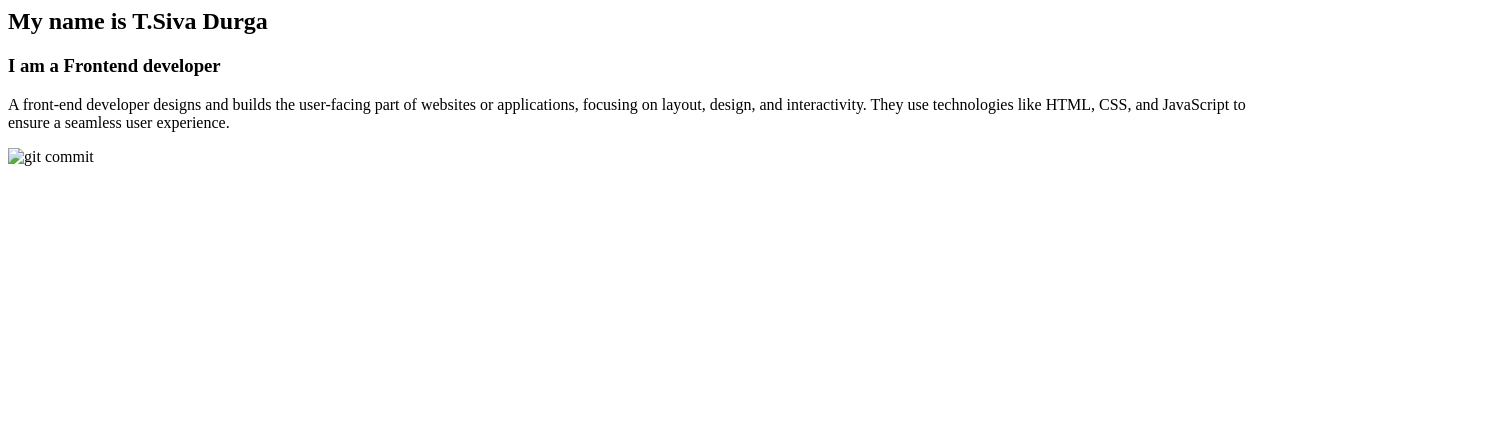
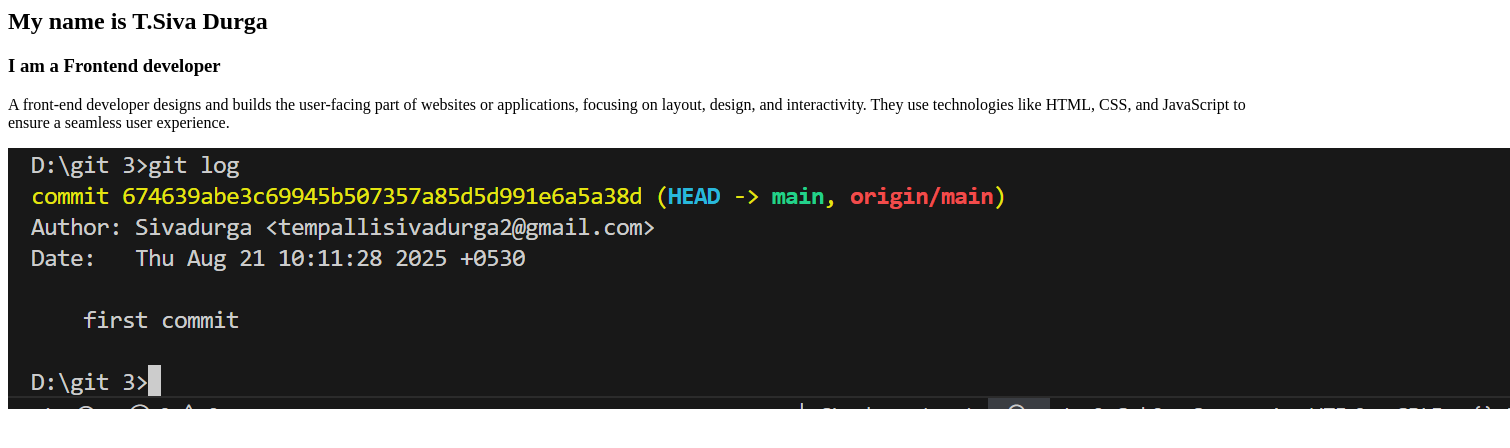
Before and after one commit to Siva-durga-30166/git123, a plain HTML site: page index.html in a window 1280 px wide. Shown: the whole page, 1510 px wide, since content can reach past the window. Drawn offline with Linux system fonts and the light colour scheme.

Commit message:
second commit

```diff
--- a/index.html
+++ b/index.html
@@ -7,6 +7,6 @@
         focusing on layout, design, and interactivity. They use technologies like HTML, CSS, and JavaScript
         to ensure a seamless user experience.
     </p>
-    <img src="c:\Users\SIVADURGA\OneDrive\Pictures\Screenshots\Screenshot 2025-08-21 102158.png" alt="git commit">
+    <img src="Screenshot 2025-08-21 102158.png" alt="git commit">
 
 </html>
```
Also changed, not shown: Screenshot 2025-08-21 102158.png (added).
